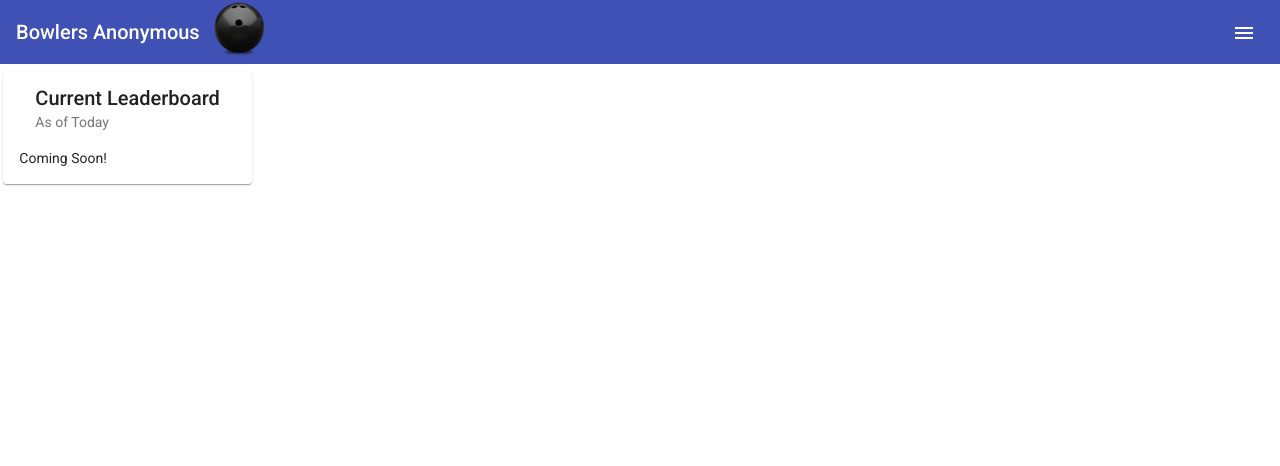
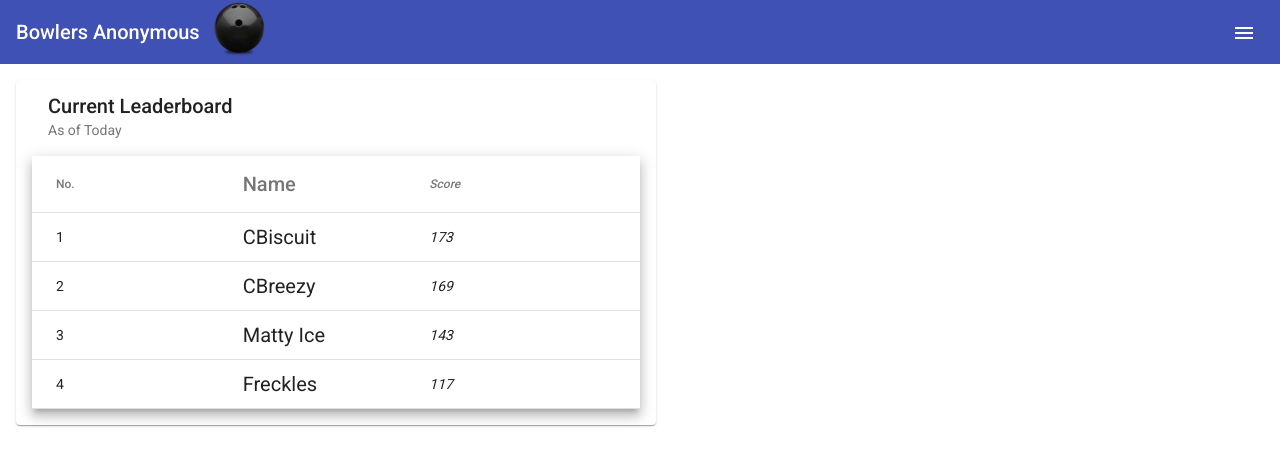
Before and after one commit to Mrbobrowitz/bowlers-anonymous, an Angular app: page / in a window 1280 px wide. Shown: the top 466 px of the page. Built offline with nearby package versions, Linux system fonts and the light colour scheme.

Commit message:
feat: added scss to table

```diff
--- a/src/app/app.component.html
+++ b/src/app/app.component.html
@@ -1,14 +1,11 @@
-<p>
 <mat-toolbar color="primary" class="header-container">
   <span class="header-title">Bowlers Anonymous</span>
-    <span class="bowling-ball-container"><img id="bowling-ball-header" src="assets/bowling-ball.png" alt="Bowling Ball"></span>
+  <span class="bowling-ball-container"><img id="bowling-ball-header" src="assets/bowling-ball.png"
+                                            alt="Bowling Ball"></span>
   <button class="menu-container" mat-icon-button>
     <mat-icon>menu</mat-icon>
   </button>
 </mat-toolbar>
-  <mat-grid-list [cols]="columns" rowHeight="2:1" (window:resize)="onResize($event)">
-    <mat-grid-tile>
-      <app-leaderboard></app-leaderboard>
-    </mat-grid-tile>
-  </mat-grid-list>
-</p>
+<div class="main-container">
+  <app-leaderboard class="padding-around leaderboard"></app-leaderboard>
+</div>
--- a/src/app/app.component.scss
+++ b/src/app/app.component.scss
@@ -17,4 +17,18 @@
   flex-grow: 1;
 }
 
-.menu-container {}
+.main-container {
+  display: flex;
+  flex-wrap: wrap;
+  justify-content: flex-start;
+  align-items: center;
+  align-content: center;
+}
+
+.padding-around {
+  padding: 1rem;
+}
+
+.leaderboard {
+  width: 50%;
+}
--- a/src/app/app.component.ts
+++ b/src/app/app.component.ts
@@ -18,10 +18,10 @@ export class AppComponent implements OnInit{
         this.columns = 2;
         break;
       case (window.innerWidth > 640 && window.innerWidth <= 992):
-        this.columns = 3;
+        this.columns = 2;
         break;
       default:
-        this.columns = 5;
+        this.columns = 2;
     }
   }
 
--- a/src/app/app.module.ts
+++ b/src/app/app.module.ts
@@ -6,11 +6,13 @@ import { AppComponent } from './app.component';
 import { BrowserAnimationsModule } from '@angular/platform-browser/animations';
 import {SharedModule} from "./shared/shared/shared.module";
 import { LeaderboardComponent } from './components/leaderboard/leaderboard.component';
+import { TableComponent } from './components/table/table.component';
 
 @NgModule({
   declarations: [
     AppComponent,
-    LeaderboardComponent
+    LeaderboardComponent,
+    TableComponent
   ],
   imports: [
     BrowserModule,
--- a/src/app/components/leaderboard/leaderboard.component.html
+++ b/src/app/components/leaderboard/leaderboard.component.html
@@ -4,6 +4,6 @@
     <mat-card-subtitle>As of Today</mat-card-subtitle>
   </mat-card-header>
   <mat-card-content>
-    <p>Coming Soon!</p>
+    <app-table></app-table>
   </mat-card-content>
 </mat-card>
--- /dev/null
+++ b/src/app/components/table/table.component.html
@@ -0,0 +1,22 @@
+<mat-table [dataSource]="dataSource" class="mat-elevation-z8">
+  <!-- Position Column -->
+  <ng-container matColumnDef="position">
+    <mat-header-cell *matHeaderCellDef> No. </mat-header-cell>
+    <mat-cell *matCellDef="let element"> {{element.position}} </mat-cell>
+  </ng-container>
+
+  <!-- Name Column -->
+  <ng-container matColumnDef="name">
+    <mat-header-cell *matHeaderCellDef> Name </mat-header-cell>
+    <mat-cell mat-cell *matCellDef="let element"> {{element.name}} </mat-cell>
+  </ng-container>
+
+  <!-- Score Column -->
+  <ng-container matColumnDef="score">
+    <mat-header-cell *matHeaderCellDef> Score </mat-header-cell>
+    <mat-cell mat-cell *matCellDef="let element"> {{element.score}} </mat-cell>
+  </ng-container>
+
+  <mat-header-row *matHeaderRowDef="displayedColumns"></mat-header-row>
+  <mat-row *matRowDef="let row; columns: displayedColumns;"></mat-row>
+</mat-table>
--- /dev/null
+++ b/src/app/components/table/table.component.scss
@@ -0,0 +1,15 @@
+
+.mat-column-position {
+  //border-right: 1px solid currentColor;
+  //padding-right: 24px;
+  text-align: center;
+}
+
+.mat-column-name {
+  //padding-left: 16px;
+  font-size: 20px;
+}
+
+.mat-column-score {
+  font-style: italic;
+}
--- /dev/null
+++ b/src/app/components/table/table.component.ts
@@ -0,0 +1,30 @@
+import { Component, OnInit } from '@angular/core';
+
+export interface LeaderboardElement {
+  name: string;
+  position: number;
+  score: number;
+}
+
+const ELEMENT_DATA: LeaderboardElement[] = [
+  {position: 1, name: 'CBiscuit', score: 173},
+  {position: 2, name: 'CBreezy', score: 169},
+  {position: 3, name: 'Matty Ice', score: 143},
+  {position: 4, name: 'Freckles', score: 117},
+];
+
+@Component({
+  selector: 'app-table',
+  templateUrl: './table.component.html',
+  styleUrls: ['./table.component.scss']
+})
+export class TableComponent implements OnInit {
+  displayedColumns: string[] = ['position', 'name', 'score'];
+  dataSource = ELEMENT_DATA;
+
+  constructor() { }
+
+  ngOnInit(): void {
+  }
+
+}
```
Also changed, not shown: 1 other file (tests, documents, lock files or other folders). Lines whose indentation alone changed are shown as unchanged.
